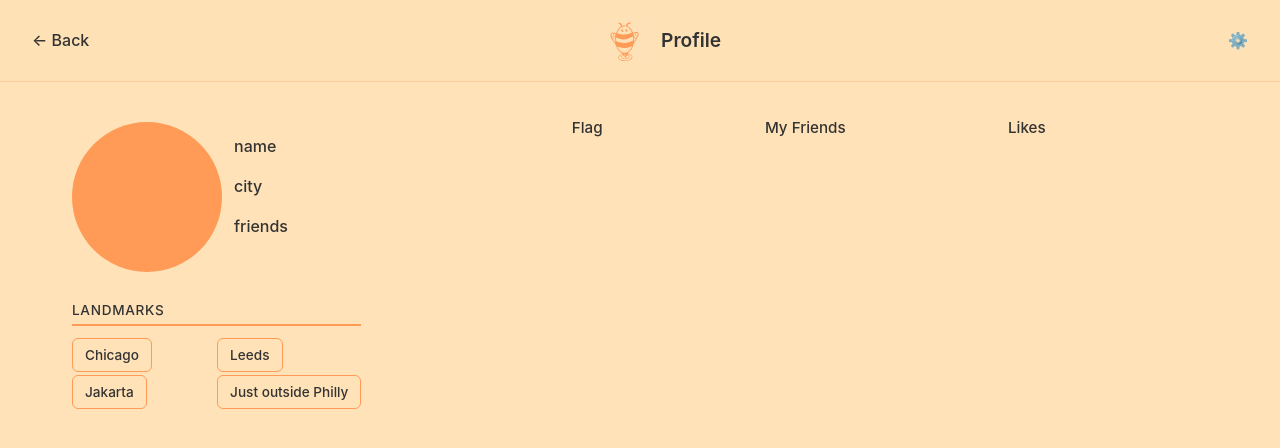
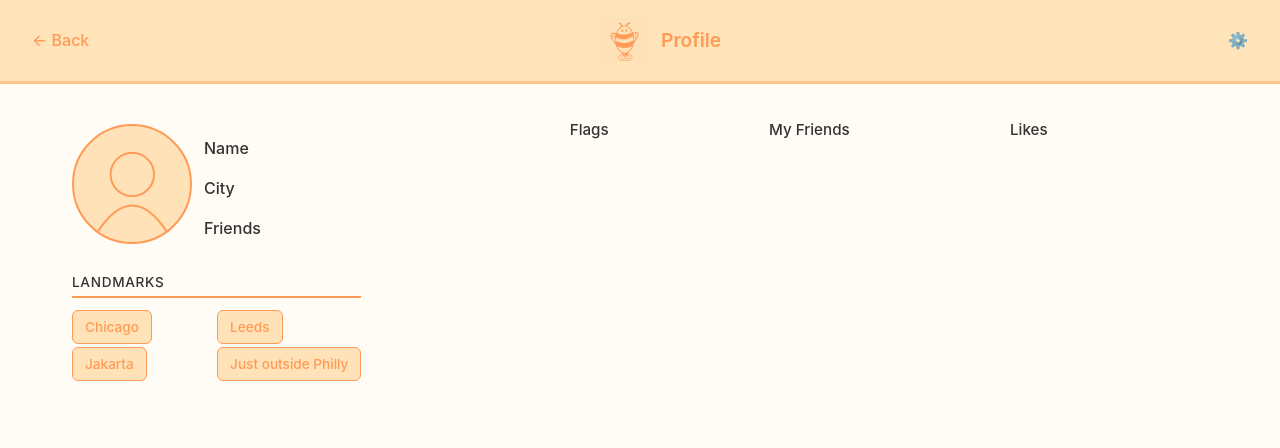
Before and after one commit to ahnafia/Buzz, a React (Vite) app in the folder buzz-frontend/: page /Profile in a window 1280 px wide. Shown: the top 448 px of the page. Built offline with nearby package versions, Linux system fonts and the light colour scheme.

Commit message:
PFP update

```diff
--- a/buzz-frontend/src/screens/ProfileScreen.css
+++ b/buzz-frontend/src/screens/ProfileScreen.css
@@ -2,7 +2,7 @@
 .profile-screen {
   min-height: 100vh;
   min-width: 100vw;
-  background: #FFE2B7;
+  background: #FFFBF5;
   overflow-y: auto;
   display: flex;
   flex-direction: column;
@@ -14,7 +14,7 @@
   justify-content: space-between;
   padding: 0.75rem 1.5rem;
   background: rgba(255, 226, 183, 0.95);
-  border-bottom: 1px solid rgba(255, 155, 86, 0.3);
+  border-bottom: 3px solid rgba(255, 155, 86, 0.45);
   position: sticky;
   top: 0;
   z-index: 10;
@@ -29,7 +29,7 @@
   padding: 0.5rem;
   border-radius: 8px;
   text-decoration: none;
-  color: #333;
+  color: #FF9B56;
 }
 
 .back-btn:hover, .settings-btn:hover {
@@ -74,7 +74,7 @@
   margin: 0;
   font-size: 1.2rem;
   font-weight: 600;
-  color: #333;
+  color: #FF9B56;
 }
 
 /* Horizontal body: profile left, content right */
@@ -105,13 +105,23 @@
 }
 
 .profile-circle {
-  width: 150px;
-  height: 150px;
-  min-width: 150px;
-  min-height: 150px;
+  width: 120px;
+  height: 120px;
+  min-width: 120px;
+  min-height: 120px;
   border-radius: 50%;
-  background: #FF9B56;
+  background: #FFE2B7;
+  border: 2px solid #FF9B56;
   flex-shrink: 0;
+  display: flex;
+  align-items: center;
+  justify-content: center;
+  position: relative;
+}
+
+.profile-silhouette {
+  width: 85%;
+  height: 85%;
 }
 
 .profile-meta {
@@ -159,8 +169,8 @@
   padding: 0.35rem 0.75rem;
   font-size: 0.85rem;
   border: 1px solid #FF9B56;
-  background: transparent;
-  color: #333;
+  background: #FFE2B7;
+  color: #FF9B56;
   font-weight: 500;
   border-radius: 6px;
   width: fit-content;
--- a/buzz-frontend/src/screens/ProfileScreen.tsx
+++ b/buzz-frontend/src/screens/ProfileScreen.tsx
@@ -25,11 +25,24 @@ const ProfileScreen = () => {
         {/* Left: Circle, meta, Landmarks */}
         <div className="profile-info-section">
           <div className="profile-avatar-row">
-            <div className="profile-circle"></div>
+            <div className="profile-circle">
+              <svg
+                className="profile-silhouette"
+                viewBox="0 0 100 100"
+                fill="none"
+                stroke="#FF9B56"
+                strokeWidth="2"
+                strokeLinecap="round"
+                aria-hidden
+              >
+                <circle cx="50" cy="40" r="22" />
+                <path d="M 15 98 Q 50 45 85 98" />
+              </svg>
+            </div>
             <div className="profile-meta">
-              <div className="profile-underline name-box">name</div>
-              <div className="profile-underline city-box">city</div>
-              <div className="profile-underline friends-box">friends</div>
+              <div className="profile-underline name-box">Name</div>
+              <div className="profile-underline city-box">City</div>
+              <div className="profile-underline friends-box">Friends</div>
             </div>
           </div>
 
@@ -52,7 +65,7 @@ const ProfileScreen = () => {
                 className={`tab-btn ${activeTab === 'flag' ? 'active' : ''}`}
                 onClick={() => setActiveTab('flag')}
               >
-                Flag
+                Flags
               </button>
               <button
                 className={`tab-btn ${activeTab === 'friends' ? 'active' : ''}`}
```
